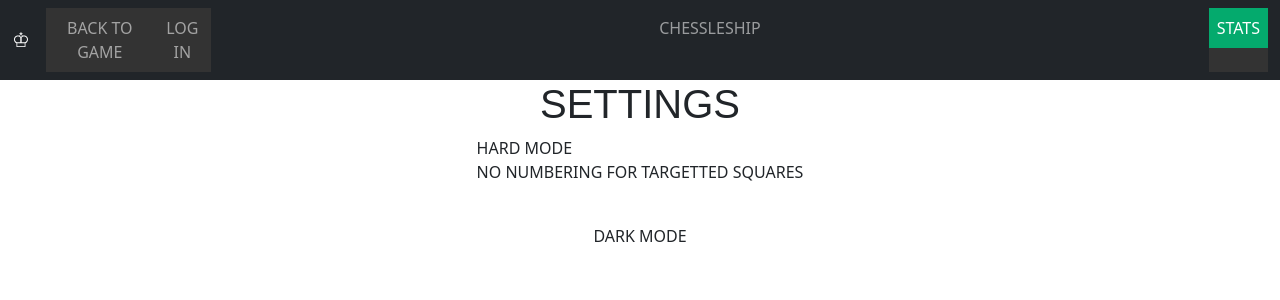
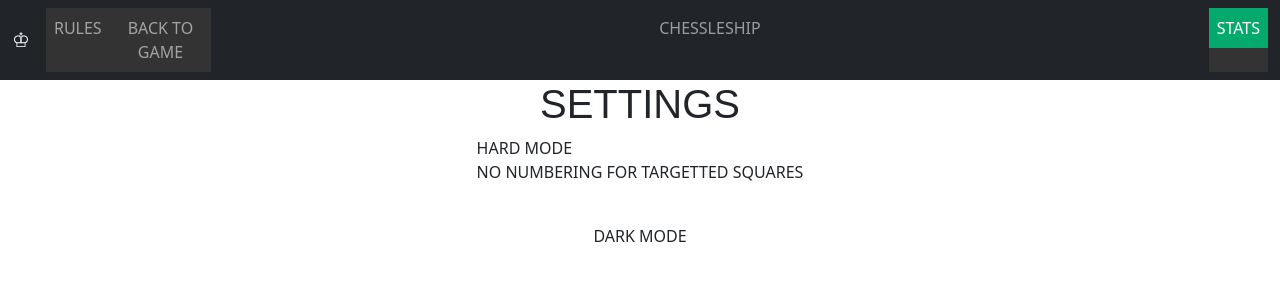
Before and after one commit to robscr/WebDev, a Flask app: template app/templates/settings.html in a window 1280 px wide. Shown: the top 300 px of the page. Run offline with Flask 2, Linux system fonts and the light colour scheme; the template is opened without the code that fills it, so the values that code supplies are empty.

Commit message:
Nav bar logic Updated
Corrected navbar logic

```diff
--- a/app/templates/settings.html
+++ b/app/templates/settings.html
@@ -27,14 +27,14 @@
       <div class="collapse navbar-collapse" id="mynavbar">
         <ul class="navbar-nav me-auto">
           <li class="nav-item">
-            <a class="nav-link" href="chessleship.html">Back To Game</a>
+            <a class="nav-link" href="rules.html">Rules</a>
           </li>
           <li class="nav-item">
-            <a class="nav-link" href="#help">Log In</a>
+            <a class="nav-link" href="chessleship.html">Back To Game</a>
           </li>
           <span class="navbar-text">CHESSLESHIP</span>
           <li class="nav-item">
-            <a class="nav-link active" href="#stats">Stats</a>
+            <a class="nav-link active" href="stats.html">Stats</a>
           </li>
         </ul>
       </div>
```
